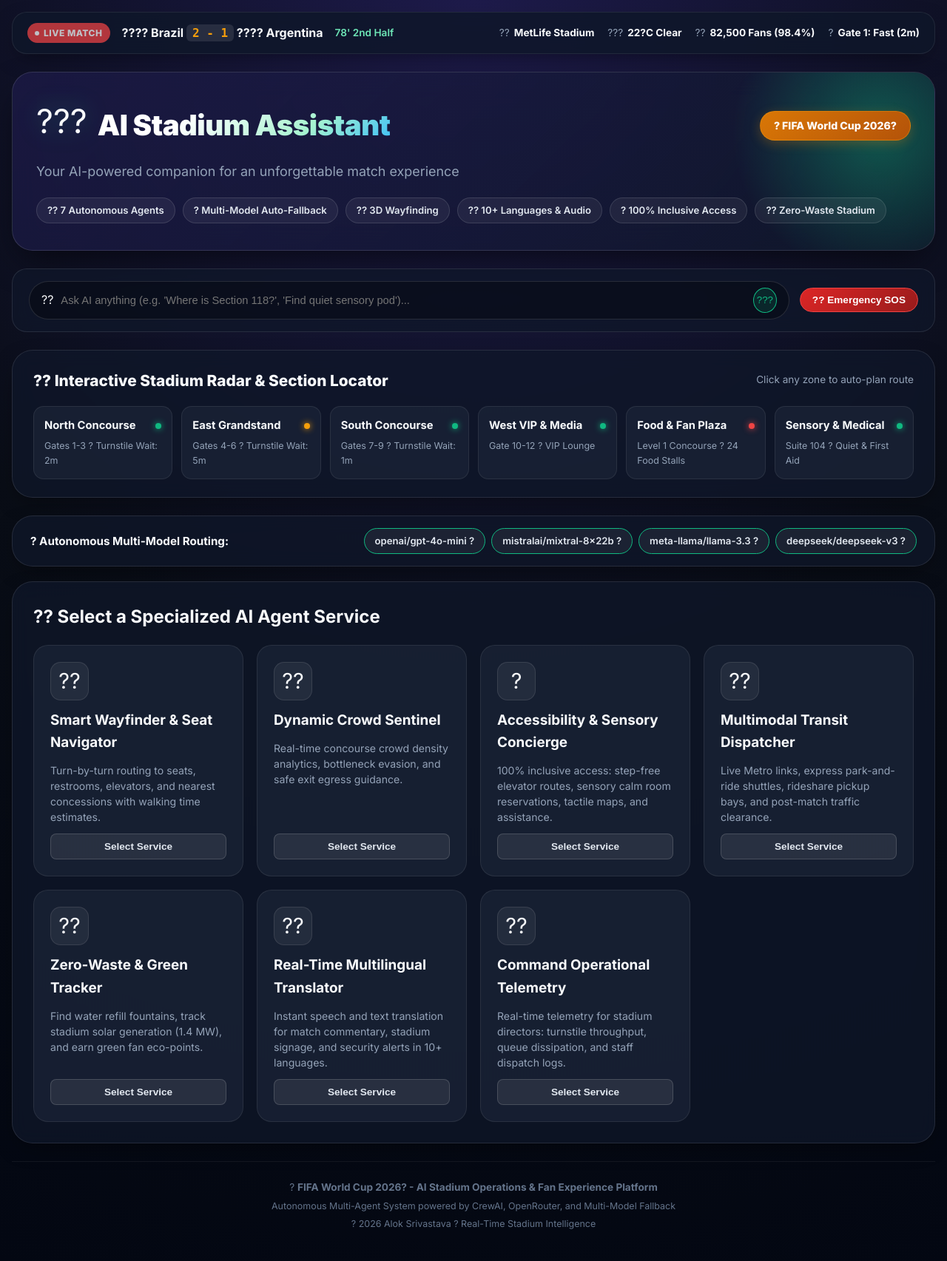
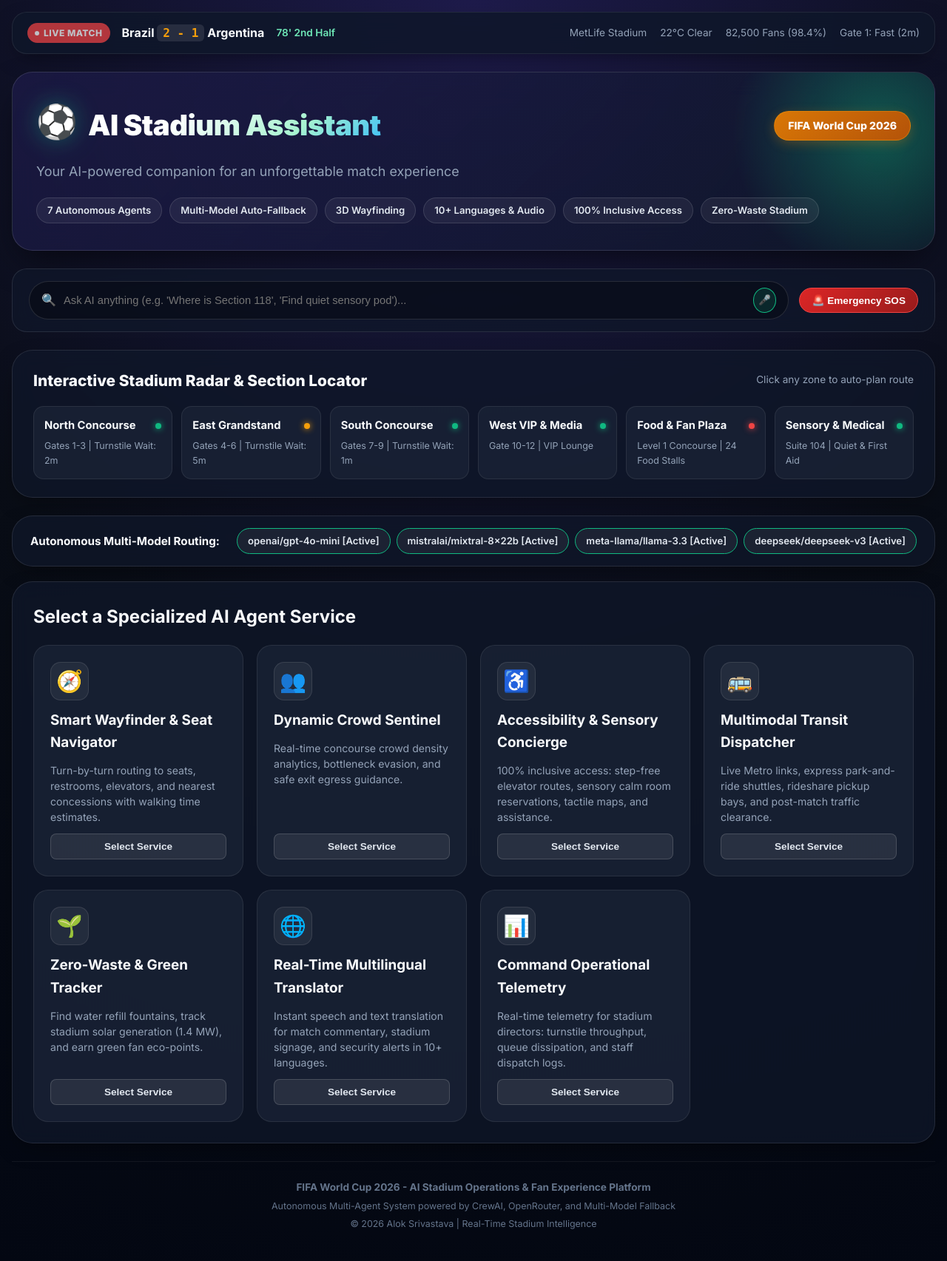
Before and after one commit to alokinfo30/Stadium-AI, a Flask app: page / in a window 1280 px wide. Shown: the whole page at 74% size. Run offline with Flask 3, Linux system fonts and the light colour scheme.

Commit message:
clean(ui): remove all corrupted question mark characters and clean all text labels and placeholders

```diff
--- a/public/css/style.css
+++ b/public/css/style.css
@@ -1,4 +1,4 @@
-/* ??? FIFA World Cup 2026 - AI Stadium Assistant Cyberpunk Stadium Theme */
+/* FIFA World Cup 2026 - AI Stadium Assistant Cyberpunk Stadium Theme */
 :root {
     --bg-base: #080c16;
     --bg-surface: #0f172a;
--- a/public/js/script.js
+++ b/public/js/script.js
@@ -152,13 +152,13 @@ document.addEventListener('DOMContentLoaded', function() {
         recognition.onerror = function() {
             voiceMicBtn.classList.remove('recording');
             isRecording = false;
-            if (quickSearchInput) quickSearchInput.placeholder = "Ask AI anything (e.g. 'Where is Section 118?')...";
+            if (quickSearchInput) quickSearchInput.placeholder = "Ask AI anything (e.g. 'Where is Section 118')...";
         };
 
         recognition.onend = function() {
             voiceMicBtn.classList.remove('recording');
             isRecording = false;
-            if (quickSearchInput) quickSearchInput.placeholder = "Ask AI anything (e.g. 'Where is Section 118?')...";
+            if (quickSearchInput) quickSearchInput.placeholder = "Ask AI anything (e.g. 'Where is Section 118')...";
         };
     }
 
--- a/static/css/style.css
+++ b/static/css/style.css
@@ -1,4 +1,4 @@
-/* ??? FIFA World Cup 2026 - AI Stadium Assistant Cyberpunk Stadium Theme */
+/* FIFA World Cup 2026 - AI Stadium Assistant Cyberpunk Stadium Theme */
 :root {
     --bg-base: #080c16;
     --bg-surface: #0f172a;
--- a/static/js/script.js
+++ b/static/js/script.js
@@ -152,13 +152,13 @@ document.addEventListener('DOMContentLoaded', function() {
         recognition.onerror = function() {
             voiceMicBtn.classList.remove('recording');
             isRecording = false;
-            if (quickSearchInput) quickSearchInput.placeholder = "Ask AI anything (e.g. 'Where is Section 118?')...";
+            if (quickSearchInput) quickSearchInput.placeholder = "Ask AI anything (e.g. 'Where is Section 118')...";
         };
 
         recognition.onend = function() {
             voiceMicBtn.classList.remove('recording');
             isRecording = false;
-            if (quickSearchInput) quickSearchInput.placeholder = "Ask AI anything (e.g. 'Where is Section 118?')...";
+            if (quickSearchInput) quickSearchInput.placeholder = "Ask AI anything (e.g. 'Where is Section 118')...";
         };
     }
 
--- a/templates/index.html
+++ b/templates/index.html
@@ -16,14 +16,14 @@
         <aside class="live-match-ticker" aria-label="Live stadium match status">
             <div class="match-info">
                 <span class="live-pill">LIVE MATCH</span>
-                <span class="match-teams">???? Brazil <span class="match-score">2 - 1</span> ???? Argentina</span>
+                <span class="match-teams">Brazil <span class="match-score">2 - 1</span> Argentina</span>
                 <span style="color: #6ee7b7; font-size: 0.85rem; font-weight: 600;">78' 2nd Half</span>
             </div>
             <div class="stadium-telemetry">
-                <div class="telemetry-item">?? <b>MetLife Stadium</b></div>
-                <div class="telemetry-item">??? <b>22?C Clear</b></div>
-                <div class="telemetry-item">?? <b>82,500 Fans (98.4%)</b></div>
-                <div class="telemetry-item">? <b>Gate 1: Fast (2m)</b></div>
+                <div class="telemetry-item">MetLife Stadium</div>
+                <div class="telemetry-item">22°C Clear</div>
+                <div class="telemetry-item">82,500 Fans (98.4%)</div>
+                <div class="telemetry-item">Gate 1: Fast (2m)</div>
             </div>
         </aside>
 
@@ -31,40 +31,40 @@
         <header class="hero-header">
             <div class="header-top">
                 <div class="brand-wrapper">
-                    <span class="stadium-icon-glow" aria-hidden="true">???</span>
+                    <span class="stadium-icon-glow" aria-hidden="true">&#9917;</span>
                     <div class="header-title-group">
                         <h1>AI Stadium Assistant</h1>
                     </div>
                 </div>
-                <div class="world-cup-badge">? FIFA World Cup 2026?</div>
+                <div class="world-cup-badge">FIFA World Cup 2026</div>
             </div>
             <p class="subtitle">Your AI-powered companion for an unforgettable match experience</p>
             <div class="feature-badges-row" aria-label="Key platform features">
-                <span class="chip-badge">?? 7 Autonomous Agents</span>
-                <span class="chip-badge">? Multi-Model Auto-Fallback</span>
-                <span class="chip-badge">?? 3D Wayfinding</span>
-                <span class="chip-badge">?? 10+ Languages & Audio</span>
-                <span class="chip-badge">? 100% Inclusive Access</span>
-                <span class="chip-badge">?? Zero-Waste Stadium</span>
+                <span class="chip-badge">7 Autonomous Agents</span>
+                <span class="chip-badge">Multi-Model Auto-Fallback</span>
+                <span class="chip-badge">3D Wayfinding</span>
+                <span class="chip-badge">10+ Languages & Audio</span>
+                <span class="chip-badge">100% Inclusive Access</span>
+                <span class="chip-badge">Zero-Waste Stadium</span>
             </div>
         </header>
 
         <!-- 3. QUICK ACTION & SEARCH BAR -->
         <section class="quick-action-bar" aria-label="Quick stadium tools">
             <div class="quick-search-box">
-                <span aria-hidden="true">??</span>
-                <input type="text" id="quickSearchInput" placeholder="Ask AI anything (e.g. 'Where is Section 118?', 'Find quiet sensory pod')..." aria-label="Quick stadium query">
-                <button type="button" id="voiceMicBtn" class="voice-mic-btn" title="Voice Input (Speech Recognition)" aria-label="Voice microphone input">???</button>
+                <span aria-hidden="true">&#128269;</span>
+                <input type="text" id="quickSearchInput" placeholder="Ask AI anything (e.g. 'Where is Section 118', 'Find quiet sensory pod')..." aria-label="Quick stadium query">
+                <button type="button" id="voiceMicBtn" class="voice-mic-btn" title="Voice Input (Speech Recognition)" aria-label="Voice microphone input">&#127908;</button>
             </div>
             <div class="action-buttons-group">
-                <button type="button" id="sosEmergencyBtn" class="sos-btn" aria-label="Emergency SOS Medical/Security">?? Emergency SOS</button>
+                <button type="button" id="sosEmergencyBtn" class="sos-btn" aria-label="Emergency SOS Medical/Security">&#128680; Emergency SOS</button>
             </div>
         </section>
 
         <!-- 4. INTERACTIVE STADIUM ZONE RADAR -->
         <section class="stadium-radar-section" aria-labelledby="radarHeading">
             <div class="section-header-row">
-                <h2 id="radarHeading">?? Interactive Stadium Radar & Section Locator</h2>
+                <h2 id="radarHeading">Interactive Stadium Radar & Section Locator</h2>
                 <span style="font-size: 0.85rem; color: #94a3b8;">Click any zone to auto-plan route</span>
             </div>
             <div class="stadium-zones-grid">
@@ -73,7 +73,7 @@
                         <span class="zone-name">North Concourse</span>
                         <span class="density-dot low" title="Low wait time"></span>
                     </div>
-                    <span class="zone-stats">Gates 1-3 ? Turnstile Wait: 2m</span>
+                    <span class="zone-stats">Gates 1-3 | Turnstile Wait: 2m</span>
                 </div>
 
                 <div class="zone-radar-card" data-zone="East Grandstand (Gate 4-6)" role="button" tabindex="0">
@@ -81,7 +81,7 @@
                         <span class="zone-name">East Grandstand</span>
                         <span class="density-dot moderate" title="Moderate wait time"></span>
                     </div>
-                    <span class="zone-stats">Gates 4-6 ? Turnstile Wait: 5m</span>
+                    <span class="zone-stats">Gates 4-6 | Turnstile Wait: 5m</span>
                 </div>
 
                 <div class="zone-radar-card" data-zone="South Concourse (Gate 7-9)" role="button" tabindex="0">
@@ -89,7 +89,7 @@
                         <span class="zone-name">South Concourse</span>
                         <span class="density-dot low" title="Low wait time"></span>
                     </div>
-                    <span class="zone-stats">Gates 7-9 ? Turnstile Wait: 1m</span>
+                    <span class="zone-stats">Gates 7-9 | Turnstile Wait: 1m</span>
                 </div>
 
                 <div class="zone-radar-card" data-zone="West VIP & Media (Gate 10-12)" role="button" tabindex="0">
@@ -97,7 +97,7 @@
                         <span class="zone-name">West VIP & Media</span>
                         <span class="density-dot low" title="VIP Entrance Fast"></span>
                     </div>
-                    <span class="zone-stats">Gate 10-12 ? VIP Lounge</span>
+                    <span class="zone-stats">Gate 10-12 | VIP Lounge</span>
                 </div>
 
                 <div class="zone-radar-card" data-zone="Central Food & Fan Plaza" role="button" tabindex="0">
@@ -105,7 +105,7 @@
                         <span class="zone-name">Food & Fan Plaza</span>
                         <span class="density-dot high" title="Busy concessions"></span>
                     </div>
-                    <span class="zone-stats">Level 1 Concourse ? 24 Food Stalls</span>
+                    <span class="zone-stats">Level 1 Concourse | 24 Food Stalls</span>
                 </div>
 
                 <div class="zone-radar-card" data-zone="Medical & Sensory Pod Zone" role="button" tabindex="0">
@@ -113,7 +113,7 @@
                         <span class="zone-name">Sensory & Medical</span>
                         <span class="density-dot low" title="Always available"></span>
                     </div>
-                    <span class="zone-stats">Suite 104 ? Quiet & First Aid</span>
+                    <span class="zone-stats">Suite 104 | Quiet & First Aid</span>
                 </div>
             </div>
         </section>
@@ -125,66 +125,66 @@
             <div id="modelStatus" class="stadium-radar-section" style="padding: 16px 24px; margin-bottom: 20px;">
                 <div style="display: flex; justify-content: space-between; align-items: center; flex-wrap: wrap; gap: 10px;">
                     <div style="display: flex; align-items: center; gap: 8px; font-weight: 700; font-size: 0.95rem;">
-                        <span>? Autonomous Multi-Model Routing:</span>
+                        <span>Autonomous Multi-Model Routing:</span>
                     </div>
                     <div id="modelList" style="display: flex; flex-wrap: wrap; gap: 8px;">
-                        <span class="chip-badge" style="border-color: #10b981;">openai/gpt-4o-mini ?</span>
-                        <span class="chip-badge" style="border-color: #10b981;">mistralai/mixtral-8x22b ?</span>
-                        <span class="chip-badge" style="border-color: #10b981;">meta-llama/llama-3.3 ?</span>
-                        <span class="chip-badge" style="border-color: #10b981;">deepseek/deepseek-v3 ?</span>
+                        <span class="chip-badge" style="border-color: #10b981;">openai/gpt-4o-mini [Active]</span>
+                        <span class="chip-badge" style="border-color: #10b981;">mistralai/mixtral-8x22b [Active]</span>
+                        <span class="chip-badge" style="border-color: #10b981;">meta-llama/llama-3.3 [Active]</span>
+                        <span class="chip-badge" style="border-color: #10b981;">deepseek/deepseek-v3 [Active]</span>
                     </div>
                 </div>
             </div>
 
             <!-- 7 SPECIALIZED AI AGENTS -->
             <section class="service-section" aria-labelledby="serviceHeading">
-                <h2 id="serviceHeading">?? Select a Specialized AI Agent Service</h2>
+                <h2 id="serviceHeading">Select a Specialized AI Agent Service</h2>
                 <div class="service-grid" id="serviceGrid" role="list" aria-label="Available AI services">
 
                     <div class="service-card" data-service="navigation" role="button" tabindex="0" aria-label="Select Navigation service">
-                        <div class="service-icon-box">??</div>
+                        <div class="service-icon-box">&#129517;</div>
                         <h3>Smart Wayfinder & Seat Navigator</h3>
                         <p>Turn-by-turn routing to seats, restrooms, elevators, and nearest concessions with walking time estimates.</p>
                         <button class="btn-select-service" type="button">Select Service</button>
                     </div>
 
                     <div class="service-card" data-service="crowd_management" role="button" tabindex="0" aria-label="Select Crowd Management service">
-                        <div class="service-icon-box">??</div>
+                        <div class="service-icon-box">&#128101;</div>
                         <h3>Dynamic Crowd Sentinel</h3>
                         <p>Real-time concourse crowd density analytics, bottleneck evasion, and safe exit egress guidance.</p>
                         <button class="btn-select-service" type="button">Select Service</button>
                     </div>
 
                     <div class="service-card" data-service="accessibility" role="button" tabindex="0" aria-label="Select Accessibility service">
-                        <div class="service-icon-box">?</div>
+                        <div class="service-icon-box">&#9855;</div>
                         <h3>Accessibility & Sensory Concierge</h3>
                         <p>100% inclusive access: step-free elevator routes, sensory calm room reservations, tactile maps, and assistance.</p>
                         <button class="btn-select-service" type="button">Select Service</button>
                     </div>
 
                     <div class="service-card" data-service="transportation" role="button" tabindex="0" aria-label="Select Transportation service">
-                        <div class="service-icon-box">??</div>
+                        <div class="service-icon-box">&#128652;</div>
                         <h3>Multimodal Transit Dispatcher</h3>
                         <p>Live Metro links, express park-and-ride shuttles, rideshare pickup bays, and post-match traffic clearance.</p>
                         <button class="btn-select-service" type="button">Select Service</button>
                     </div>
 
                     <div class="service-card" data-service="sustainability" role="button" tabindex="0" aria-label="Select Sustainability service">
-                        <div class="service-icon-box">??</div>
+                        <div class="service-icon-box">&#127793;</div>
                         <h3>Zero-Waste & Green Tracker</h3>
                         <p>Find water refill fountains, track stadium solar generation (1.4 MW), and earn green fan eco-points.</p>
                         <button class="btn-select-service" type="button">Select Service</button>
                     </div>
 
                     <div class="service-card" data-service="multilingual" role="button" tabindex="0" aria-label="Select Multilingual service">
-                        <div class="service-icon-box">??</div>
+                        <div class="service-icon-box">&#127760;</div>
                         <h3>Real-Time Multilingual Translator</h3>
                         <p>Instant speech and text translation for match commentary, stadium signage, and security alerts in 10+ languages.</p>
                         <button class="btn-select-service" type="button">Select Service</button>
                     </div>
 
                     <div class="service-card" data-service="operational" role="button" tabindex="0" aria-label="Select Operational Intelligence service">
-                        <div class="service-icon-box">??</div>
+                        <div class="service-icon-box">&#128202;</div>
                         <h3>Command Operational Telemetry</h3>
                         <p>Real-time telemetry for stadium directors: turnstile throughput, queue dissipation, and staff dispatch logs.</p>
                         <button class="btn-select-service" type="button">Select Service</button>
@@ -251,9 +251,9 @@
 
         <!-- FOOTER -->
         <footer>
-            <p>? <b>FIFA World Cup 2026? - AI Stadium Operations & Fan Experience Platform</b></p>
+            <p><b>FIFA World Cup 2026 - AI Stadium Operations & Fan Experience Platform</b></p>
             <p class="footer-sub">Autonomous Multi-Agent System powered by CrewAI, OpenRouter, and Multi-Model Fallback</p>
-            <p class="footer-sub">? 2026 Alok Srivastava ? Real-Time Stadium Intelligence</p>
+            <p class="footer-sub">© 2026 Alok Srivastava | Real-Time Stadium Intelligence</p>
         </footer>
 
     </div>
```
Also changed, not shown: other parts of templates/index.html (+18 -18 lines), public/index.html (+57 -57 lines).
